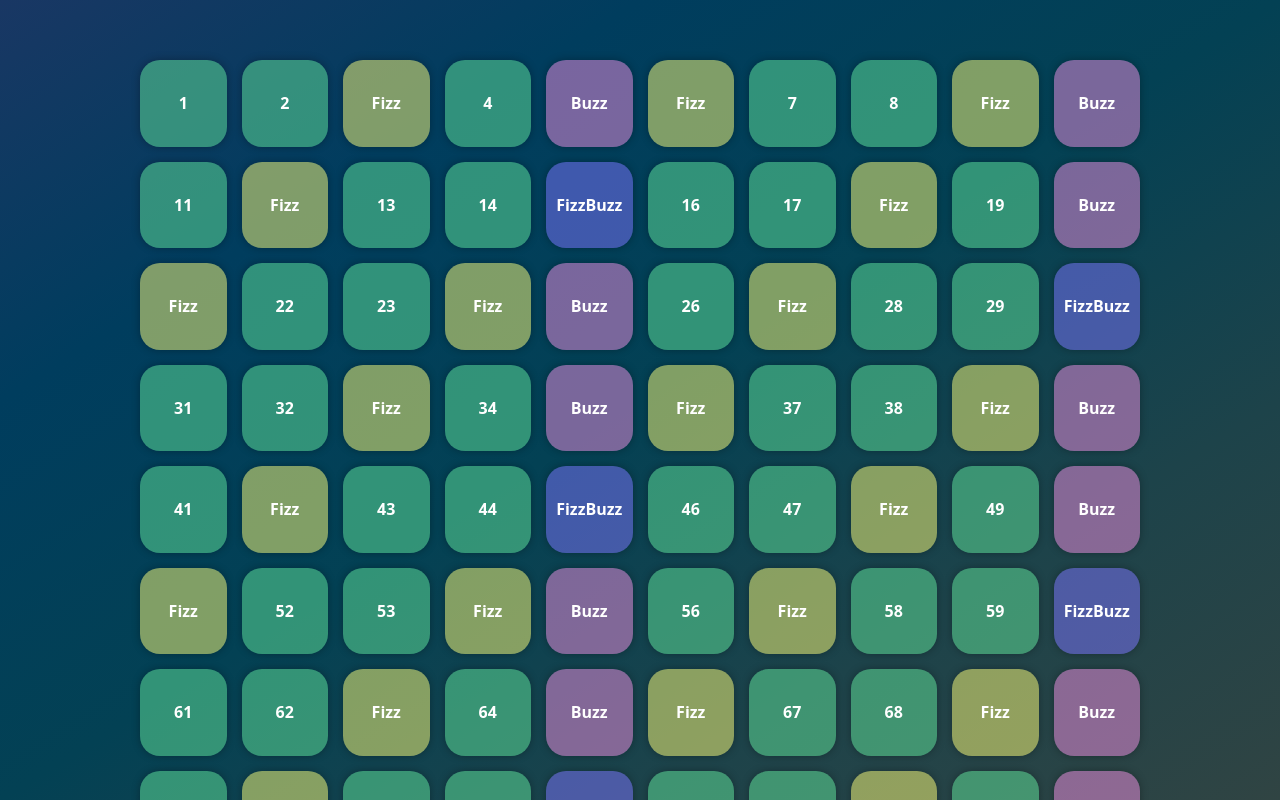
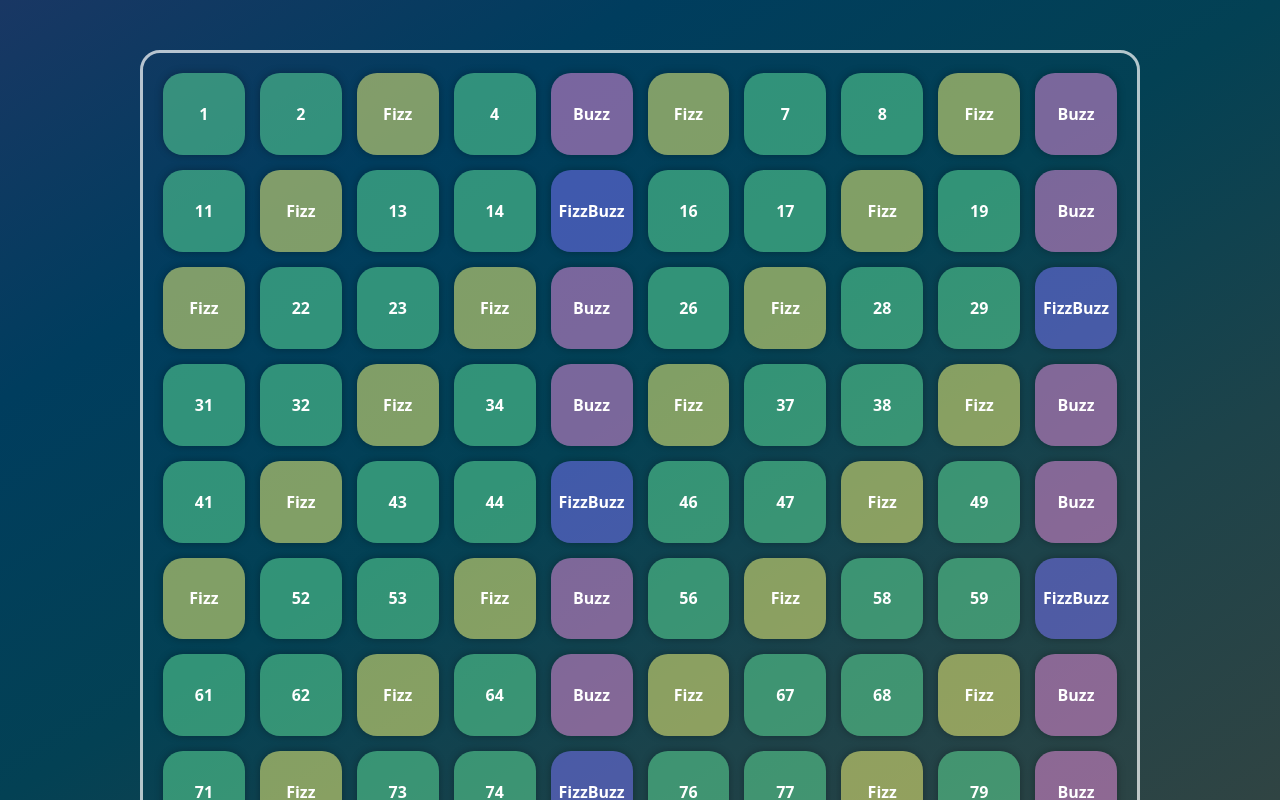
Before and after one commit to aSwanting/js-fizzbuzz, a plain HTML site: page index.html in a window 1280 px wide. Drawn offline with nearby package versions, Linux system fonts and the light colour scheme.

Commit message:
add: more layout tweaks

```diff
--- a/css/style.css
+++ b/css/style.css
@@ -1,5 +1,5 @@
 .app-main {
-    padding: 60px;
+    padding: 50px;
     overflow: auto;
     height: 100vh;
     background-image: linear-gradient(to right bottom, #193764, #003d5e, #034154, #1d434a, #304443);
@@ -11,6 +11,9 @@
     gap: 15px;
     max-width: 1000px;
     margin: 0 auto;
+    border: 3px solid rgba(255, 255, 255, 0.7);
+    padding: 20px;
+    border-radius: 20px;
 }
 
 .block {
@@ -27,6 +30,7 @@
     box-shadow: 0px 0px 8px rgba(0, 0, 0, 0.3);
     border-radius: 20px;
     transition: all 500ms;
+    user-select: none;
 }
 
 .block:hover {
```
